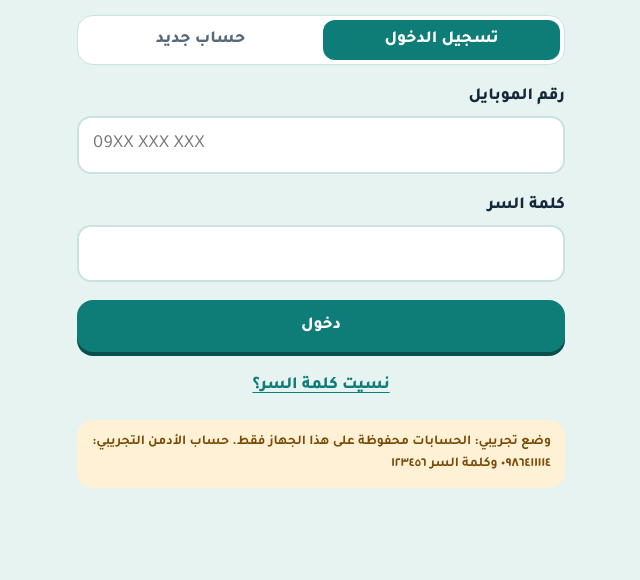
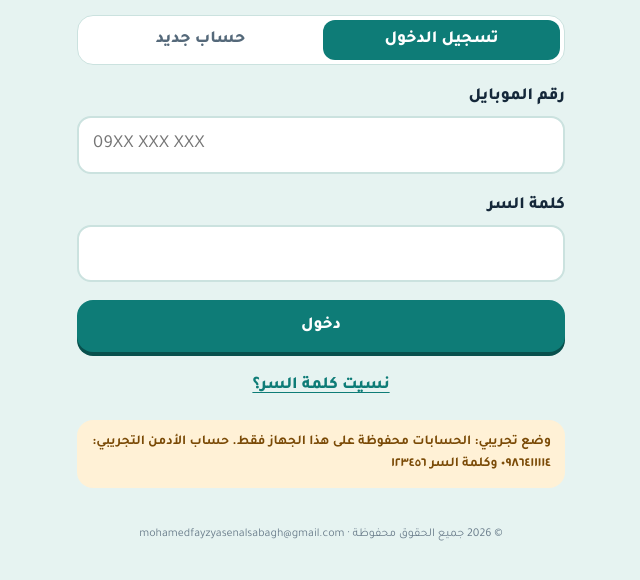
Before and after one commit to mohamedfayzyasenalsabagh-create/shattoor, a website: page app/index.html in a window 1280 px wide. Shown: the part 118-698 px from the top of the page, without its empty margins (319-959 px from the left). Drawn offline with Linux system fonts and the light colour scheme.

Commit message:
شطّور 0.4.1: إضافة حقوق النشر أسفل التطبيق وملف الترخيص
Co-Authored-By: Claude Opus 5.5 <noreply@anthropic.com>
Claude-Session: https://claude.ai/code/session_01SBGPfXhGLrP1tWwDZjNcKZ

```diff
--- a/app/index.html
+++ b/app/index.html
@@ -14,7 +14,7 @@
 *{box-sizing:border-box}
 html,body{height:100%}
 body{background:var(--ground);color:var(--ink);font-family:var(--body);font-size:17px;line-height:1.6;direction:rtl;-webkit-tap-highlight-color:transparent}
-.app{max-width:520px;margin:0 auto;padding-inline:16px;padding-block:14px 48px;display:flex;flex-direction:column;gap:16px}
+.app{max-width:520px;margin:0 auto;padding-inline:16px;padding-block:14px 20px;display:flex;flex-direction:column;gap:16px}
 h1,h2,h3{font-family:var(--display);font-weight:400;margin:0;line-height:1.25;text-wrap:balance}
 h1{font-size:2rem}h2{font-size:1.45rem}h3{font-size:1.15rem}
 p{margin:0}
@@ -159,6 +159,8 @@ input:focus{border-color:var(--teal);outline:none}
 .plan.on{border-color:var(--teal);background:#DFF1EF;box-shadow:inset 0 0 0 1px var(--teal)}
 .plan[disabled]{opacity:.6}
 .req{gap:8px}
+.copyright{color:var(--muted);font-size:.75rem;text-align:center;opacity:.85;padding-inline:16px;padding-block:0 24px;max-width:520px;margin:0 auto}
+.copyright span{direction:ltr;unicode-bidi:isolate}
 .three-t{grid-template-columns:repeat(3,1fr)}
 .link{color:var(--teal);font-weight:800;text-decoration:underline;text-underline-offset:4px;padding:6px;align-self:center}
 .center{text-align:center}.small{font-size:.85rem}
@@ -168,6 +170,7 @@ input:focus{border-color:var(--teal);outline:none}
 </style>
 
 <div class="app" id="view"></div>
+<footer class="copyright">© 2026 جميع الحقوق محفوظة · <span>mohamedfayzyasenalsabagh@gmail.com</span></footer>
 
 <script>
 /* ================== الإعدادات (عدّلها قبل الإطلاق) ================== */
@@ -186,7 +189,7 @@ const CONFIG = {
 };
 const PLANS = { monthly: { name: 'شهري', days: 30 }, yearly: { name: 'سنوي', days: 365 } };
 const PAY = { syriatel: 'سيريتل كاش', mtn: 'MTN كاش', sham: 'شام كاش' };
-const VERSION = '0.4';
+const VERSION = '0.4.1';
 
 /* ================== أدوات ================== */
 const AD='٠١٢٣٤٥٦٧٨٩';
```
Also changed, not shown: README.md, 3 other files.
